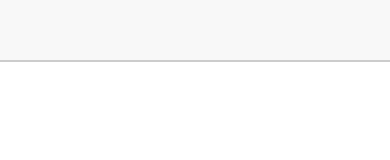
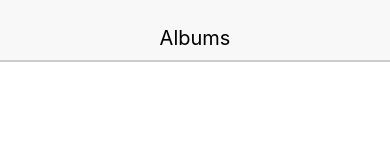
Before and after one commit to kala-here/albums, a React Native app: screen / in a window 390 px wide. Shown: the top 160 px of the page. Built offline with nearby package versions, Linux system fonts and the light colour scheme.

Commit message:
Now parent (App) has prop set up

```diff
--- a/App.js
+++ b/App.js
@@ -3,7 +3,7 @@
 import Header from './src/components/header';
 
 const App = () => (
-    <Header />
+    <Header headerText={'Albums'} />
   );
 
 export default App;
```
